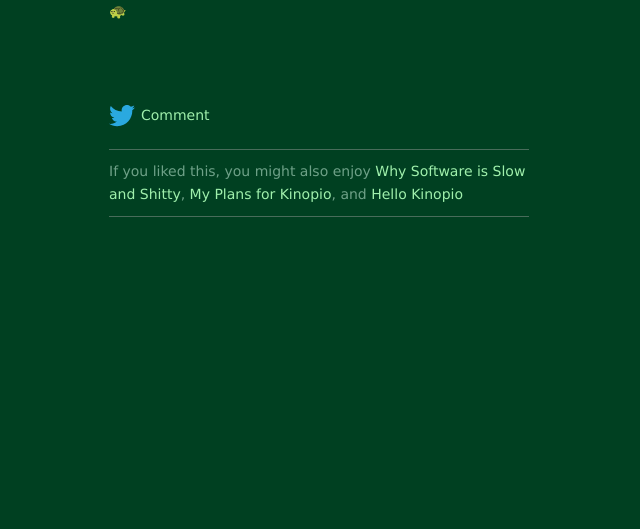
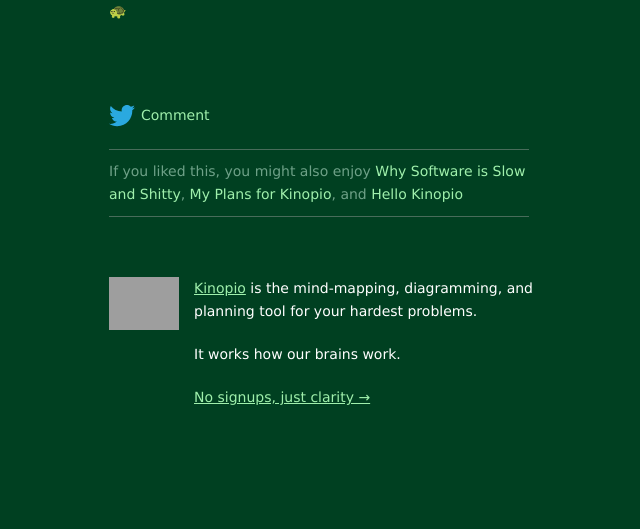
Before and after one commit to pketh/pketh.github.io, a Jekyll site: the page built from _posts/2016-06-03-designer-curse.md, in a window 1280 px wide. Shown: the part 721-1250 px from the top of the page, without its empty margins (461-1101 px from the left). Built offline with Jekyll 4.4.1, drawn with Linux system fonts in a browser that asks for light colours; before the commit the page ends 1058 px from its top, so only the background shows below that; grey boxes are pictures that could not be loaded.

Commit message:
add post kinopio cta

```diff
--- a/_layouts/post.html
+++ b/_layouts/post.html
@@ -49,6 +49,27 @@ layout: default
       {% endfor %}
   </p>
 
+  <aside class="kinopio-promo">
+    <div class="content-wrap">
+      <a href="https://kinopio.club">
+        <img src="https://kinopio-email.s3.us-east-1.amazonaws.com/logo.png"/>
+      </a>
+      <div>
+        <p>
+          <a href="https://kinopio.club">Kinopio</a>
+          <span>
+            is the mind-mapping, diagramming, and planning tool for your hardest problems.</p>
+          </span>
+        <p>
+          It works how our brains work.
+        </p>
+        <p>
+          <a href="https://kinopio.club">No signups, just clarity →</a>
+        </p>
+      </div>
+    </div>
+  </aside>
+
 </div>
 
 <!-- twitter summary card -->
--- a/css/main.css
+++ b/css/main.css
@@ -723,3 +723,30 @@ th, td {
   overflow: auto;
   color: black;
 }
+
+/* kinopio promo */
+
+.kinopio-promo {
+  width: 420px;
+  max-width: 100%;
+  margin-left: auto;
+  display: block;
+  margin-top: 60px;
+}
+
+.kinopio-promo img {
+  width: 70px;
+}
+
+.kinopio-promo .content-wrap {
+  display: flex;
+}
+
+.kinopio-promo p {
+  margin-left: 15px;
+  width: 100%;
+}
+.kinopio-promo p:first-child {
+  margin-top: 0;
+  /*width: 100%;*/
+}
```
